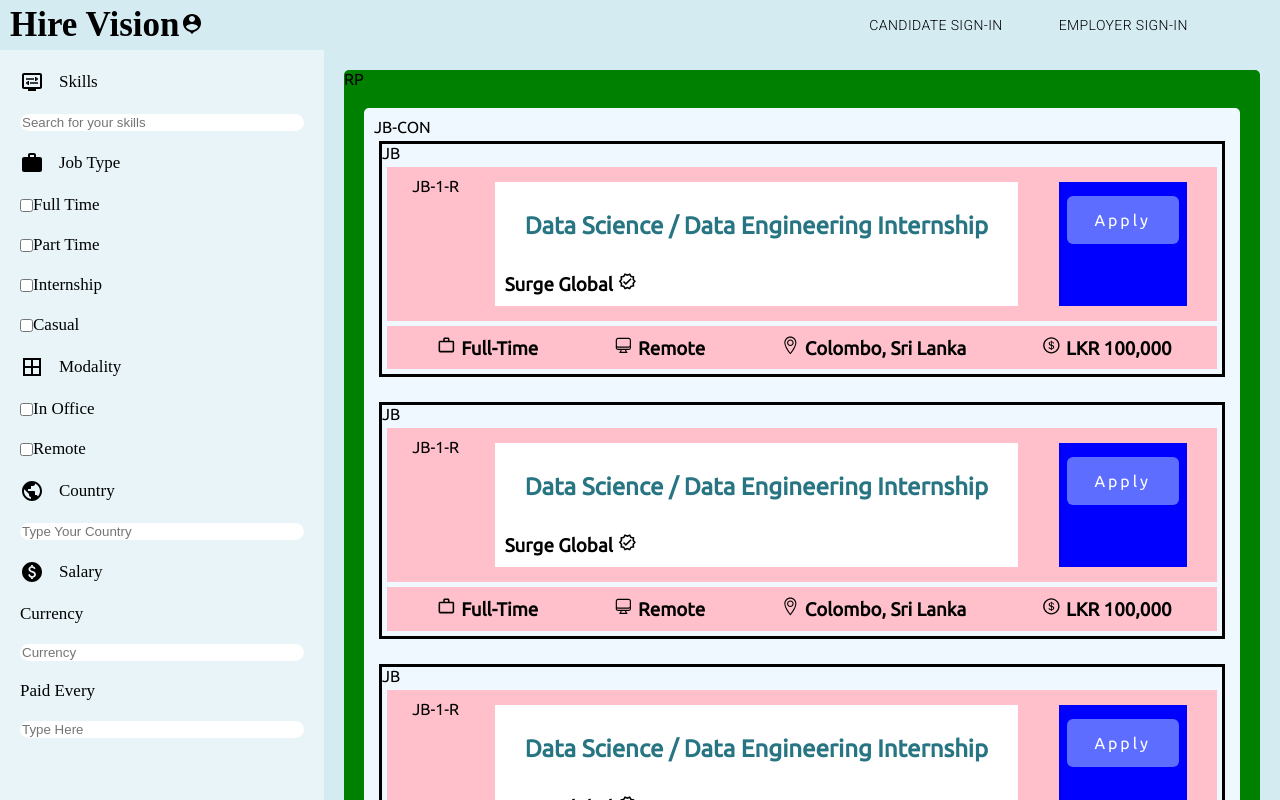
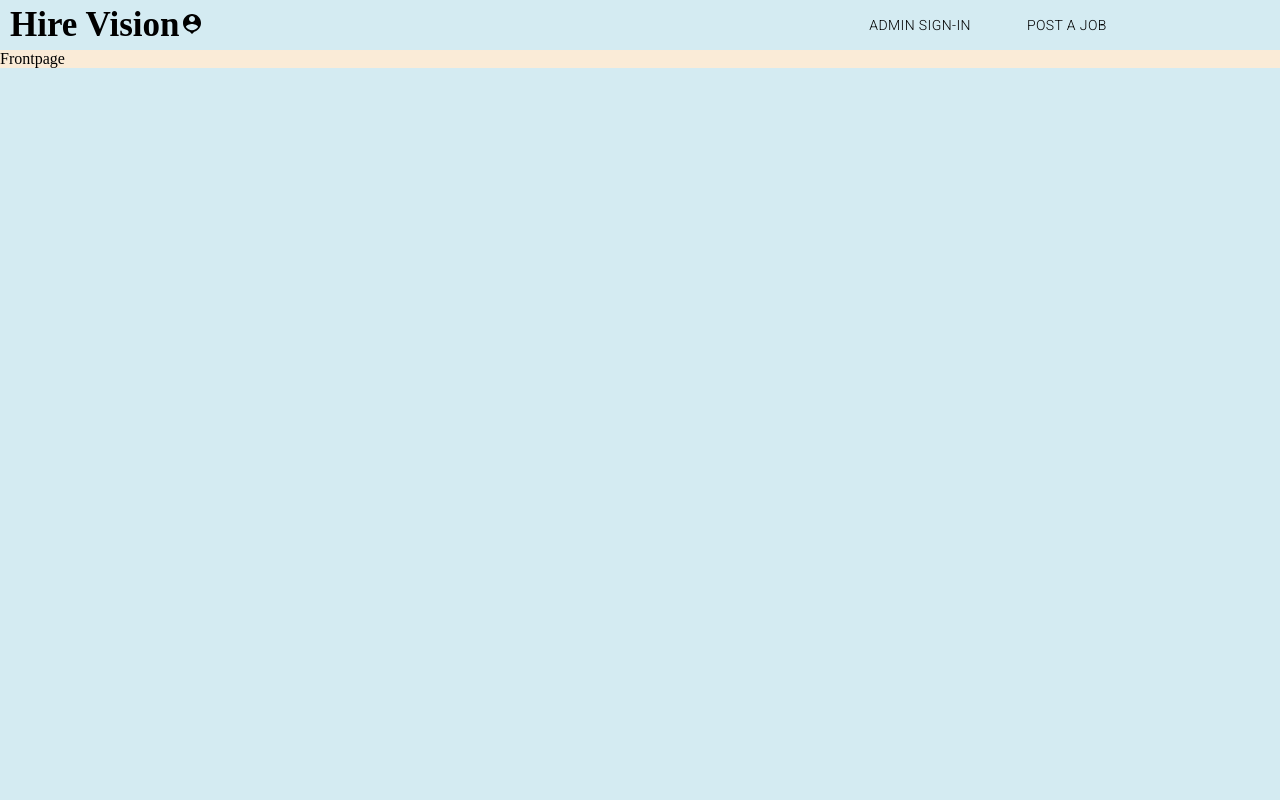
Before and after one commit to dilauow/loopsSDGP, a React (Create React App) app in the folder frontend/: page / in a window 1280 px wide. Shown: the top 800 px of the page. Built offline with nearby package versions, Linux system fonts and the light colour scheme.

Commit message:
Created Main Front page & Linked the home page in to the Post a Job button.

```diff
--- a/frontend/src/App.js
+++ b/frontend/src/App.js
@@ -1,4 +1,5 @@
 import { Route, Routes } from "react-router-dom";
+import Frontpage from "./pages/Frontpage/Frontpage";
 import Home from "./pages/Home/Home";
 import Loginpage from "./pages/login/login"
 
@@ -6,8 +7,9 @@ function App() {
   return (
     <div className="App">
       <Routes>
-        <Route path="/" element={<Home/>}/>
+        <Route path="/" element={<Frontpage/>}/>
         <Route path="/loginpage" element={<Loginpage/>}/>
+        <Route path="/home" element={<Home/>}/>
       </Routes>
     </div>
   );
--- a/frontend/src/components/Navigation/NavBar.js
+++ b/frontend/src/components/Navigation/NavBar.js
@@ -12,6 +12,12 @@ export default function NavBar() {
         navigate("/loginpage")
     }
 
+    const navigate2 = useNavigate();
+
+    function handleclick2(){
+        navigate2("/home")
+    }
+
   return (
     <div className="navBarBox">
         <div className="navBarLeft">
@@ -23,8 +29,8 @@ export default function NavBar() {
         <div className="navBarRight">
             <div className="navBarLinks">
                 <Stack direction="row" spacing={3}>
-                    <Button className='bt2' variant='Candidate' onClick={handleclick}>Candidate Sign-in</Button>
-                    <Button className='bt3' variant='Employer' onClick={handleclick}>Employer Sign-in</Button>
+                    <Button className='bt2' variant='Candidate' onClick={handleclick}>Admin Sign-in</Button>
+                    <Button className='bt3' variant='Employer' onClick={handleclick2}>Post a Job</Button>
                 </Stack>
             </div>
         </div>
--- /dev/null
+++ b/frontend/src/pages/Frontpage/Frontpage.js
@@ -0,0 +1,14 @@
+import React from 'react'
+import NavBar from "../../components/Navigation/NavBar";
+import "./frontpage.css";
+
+export default function Frontpage() {
+  return (
+    <>
+    <NavBar/>
+    <div className='frontface'>
+      Frontpage
+    </div>
+    </>
+  )
+}
--- /dev/null
+++ b/frontend/src/pages/Frontpage/frontpage.css
@@ -0,0 +1,5 @@
+.frontface{
+    display: flex;
+    width: 100%;
+    background-color: antiquewhite;
+}
```
